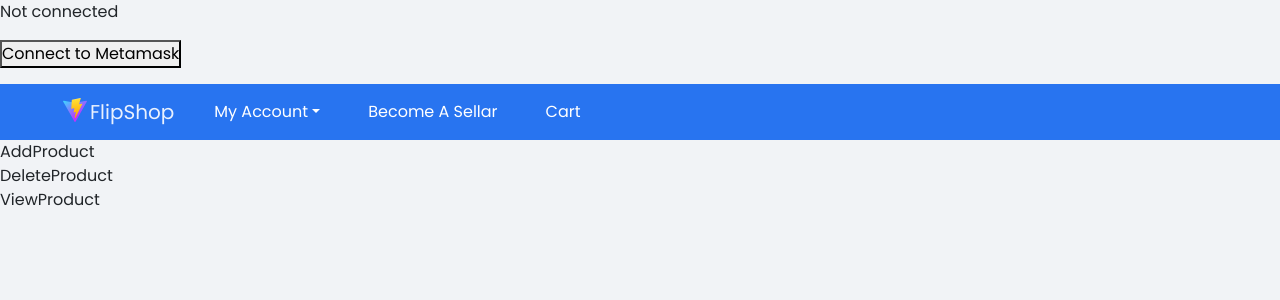
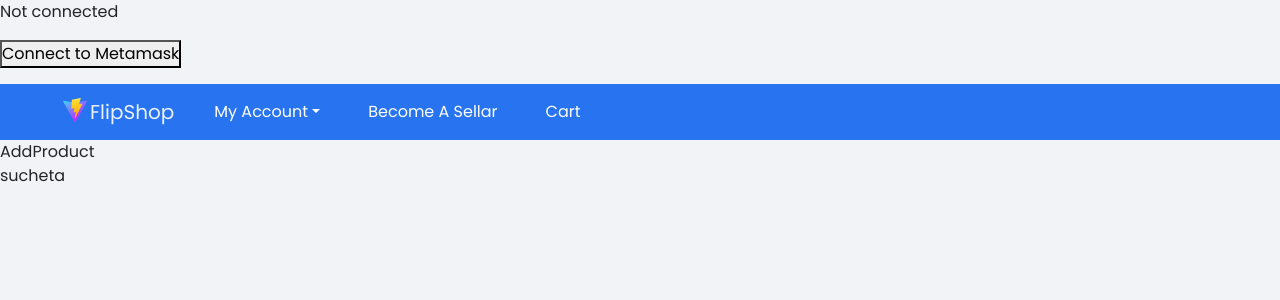
Before and after one commit to namankhare/web3-solidity-flipkart-project, a React (Vite) app in the folder client/: page /product in a window 1280 px wide. Shown: the top 300 px of the page. Built offline with nearby package versions, Linux system fonts and the light colour scheme; no server answers.

Commit message:
Product card

```diff
--- a/client/src/core/seller/Product.jsx
+++ b/client/src/core/seller/Product.jsx
@@ -11,7 +11,7 @@ const Product = () => {
     <Header/>
       <Navbar/>
       <AddProduct/>
-      <DeleteProduct/>
+      {/* <DeleteProduct/> */}
       <ViewProduct/>
     </>
   );
--- /dev/null
+++ b/client/src/module/card/ProductCard.jsx
@@ -0,0 +1,11 @@
+import React from 'react'
+
+const ProductCard = () => {
+  return (
+    <div>
+      sucheta
+    </div>
+  )
+}
+
+export default ProductCard
--- a/client/src/module/products/ViewProduct.jsx
+++ b/client/src/module/products/ViewProduct.jsx
@@ -1,7 +1,8 @@
 import React from 'react'
+import ProductCard from '../card/productCard'
 
 export const ViewProduct = () => {
   return (
-    <div>ViewProduct</div>
+    <ProductCard/>
   )
 }
```
